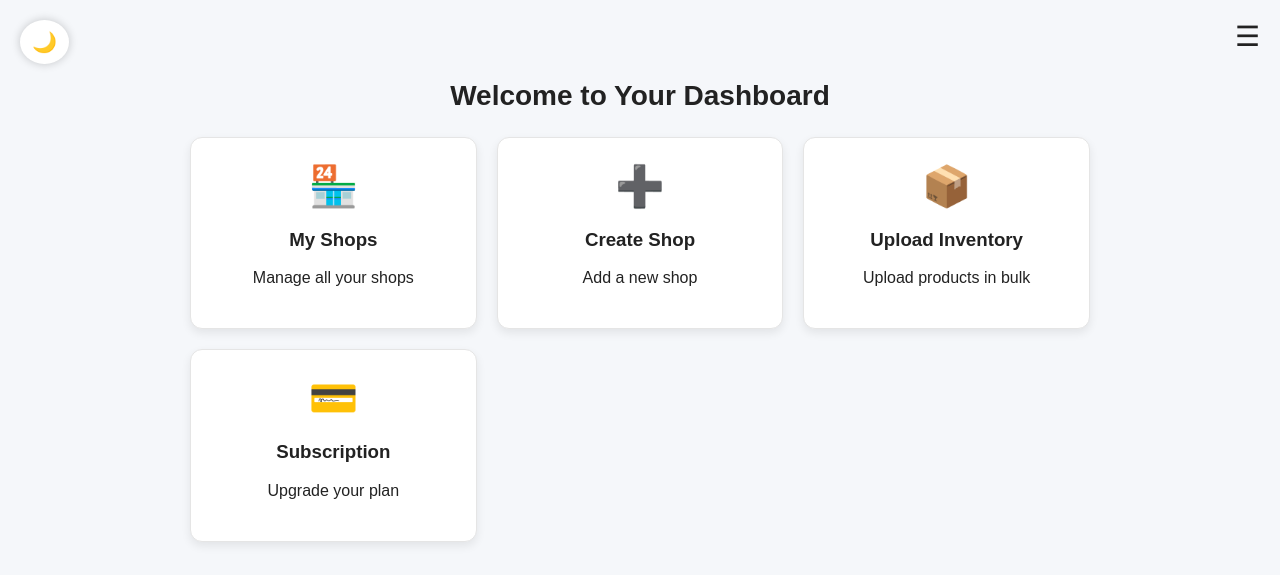
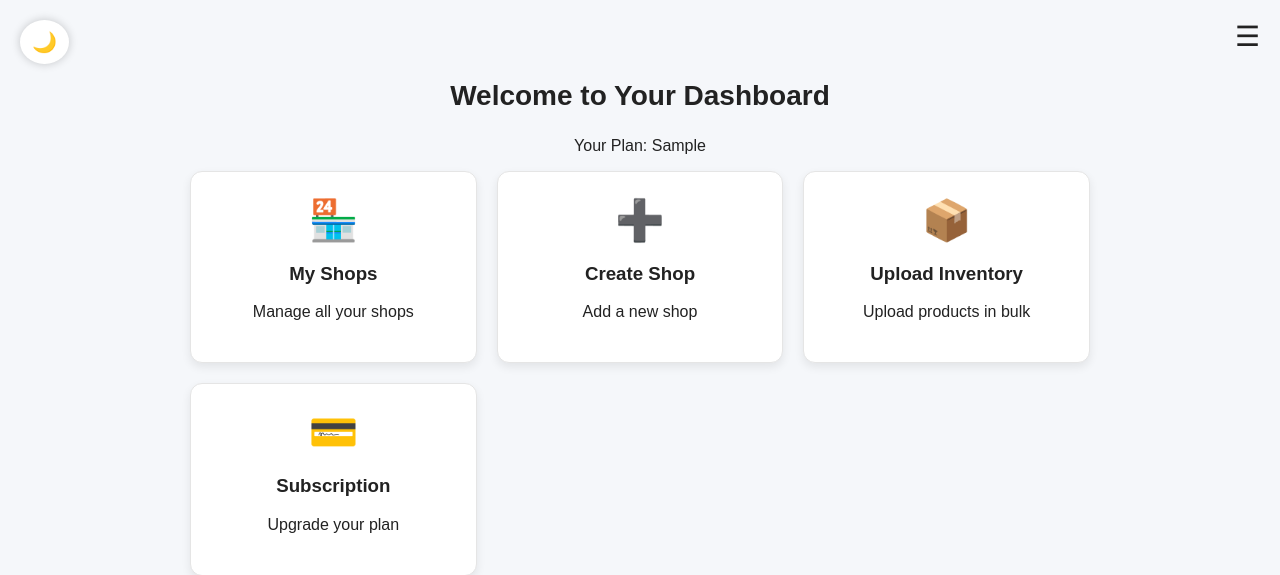
Before and after one commit to Danish11150/Ai-salesman, a Flask app: template website/templates/dashboard.html in a window 1280 px wide. Shown: the top 575 px of the page. Run offline with Flask 3, Linux system fonts and the light colour scheme; the template is opened without the code that fills it: most values are stand-ins (such as "Sample title", 1, 10 or a date in 2020); parts of the project's set-up code (start-up, migrations or seed data) failed here and were passed over.

Commit message:
Add user plan display to dashboard

```diff
--- a/website/templates/dashboard.html
+++ b/website/templates/dashboard.html
@@ -6,6 +6,7 @@
 <div class="dashboard-wrapper">
 
     <h2 class="dash-title">Welcome to Your Dashboard</h2>
+    <p>Your Plan: {{ user_plan }}</p>
 
     <div class="dash-grid">
 
```
